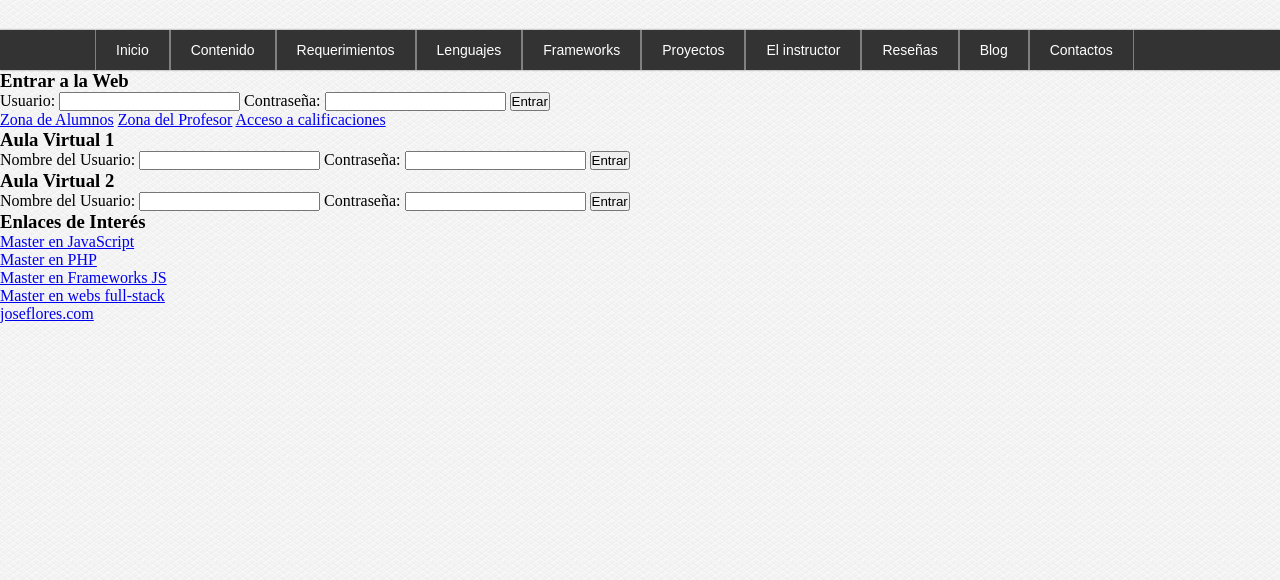
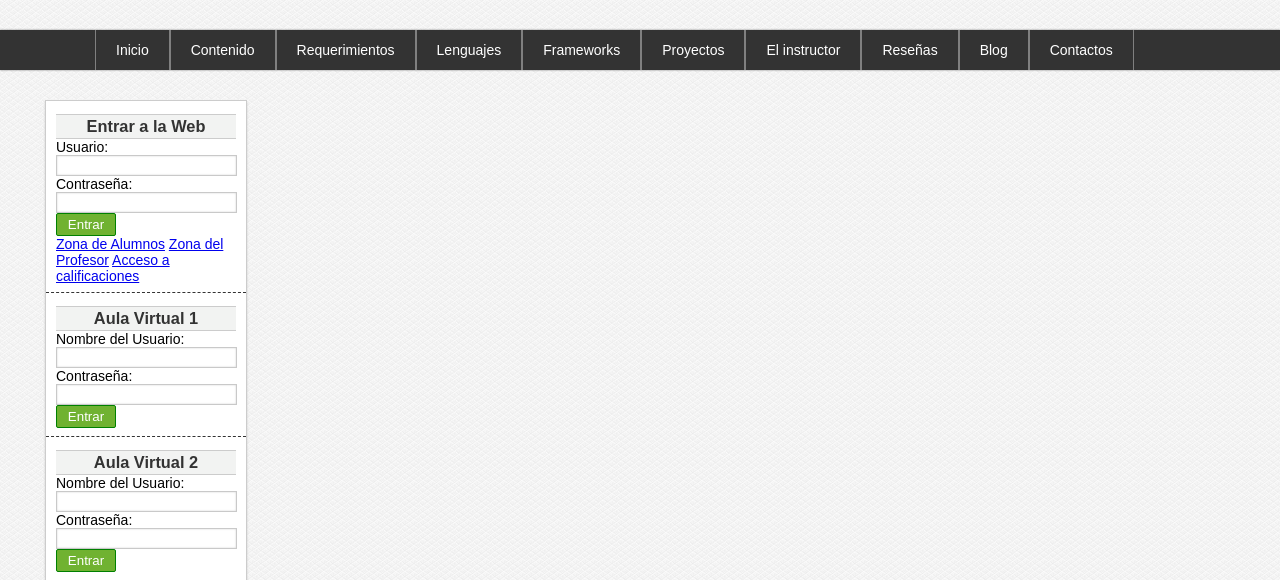
Before and after one commit to JoseAFlores777/masterCSS, a plain HTML site: page index.html in a window 1280 px wide. Shown: the part 220-800 px from the top of the page. Drawn offline with Linux system fonts and the light colour scheme; files whose address does not match are found by name.

Commit message:
Se agrego estilos a los formularias de la barra lateral

```diff
--- a/css/styles.css
+++ b/css/styles.css
@@ -8,8 +8,6 @@
         font-weight: normal;
         font-style: normal;
     }
-
-
     /* ESTILOS GENERALES */
 
     * {
@@ -20,8 +18,6 @@
     body {
         background-image: url("../img/paven.png");
     }
-
-
     /* CABECERA(HEADER) */
 
     #header {
@@ -65,8 +61,6 @@ body {
     #header h1 a {
         color: #70b231;
     }
-
-
     /* Barra de navegacion */
 
     #nav {
@@ -84,8 +78,6 @@ body {
         margin: 0px auto;
         width: 1090px;
     }
-
-
     /* Cuando colocamos estos operadores <> especificamos el elementos
 en este caso el elemento a estilizar es el elemento perteneciente
 al nav el primer ul el primer li */
@@ -113,8 +105,6 @@ al nav el primer ul el primer li */
         background-color: #70b231;
         box-shadow: 0px 0px 4px green inset;
     }
-
-
     /* MENU DESPEGABLE */
 
     #nav>ul>li>ul {
@@ -124,8 +114,6 @@ al nav el primer ul el primer li */
         box-shadow: 0px 2px 2px gray;
         z-index: 1;
     }
-
-
     /* Aqui le estamos diciendo que cuando el el cursor este
 parado en el li correspondiente va a ejecutar el código */
 
@@ -149,3 +137,103 @@ parado en el li correspondiente va a ejecutar el código */
     #nav>ul>li>ul>li:hover {
         box-shadow: 0px 0px 6px #ccc inset;
     }
+    /* CONTENIDO */
+
+    #content {
+        width: 1250px;
+        min-height: 1100px;
+        margin: 0px auto;
+    }
+    /* BARRA LATERAL */
+
+    #aside {
+        width: 200px;
+        float: left;
+        margin: 30px;
+        background-color: white;
+        border: 1px solid#ccc;
+        box-shadow: 0px 2px 2px#ccc;
+        font-family: sans-serif, Arial, Helvetica;
+    }
+
+    #aside .widget {
+        display: block;
+        width: 180px;
+        margin: 5px auto;
+        padding: 8px;
+        padding-left: 10px;
+        padding-right: 10px;
+        font-size: 14px;
+        border-bottom: 1px dashed#333333;
+    }
+
+    #aside .widget:last-child {
+        margin-bottom: 20px;
+    }
+
+    #aside h3 {
+        display: block;
+        width: 100%;
+        color: #333333;
+        text-align: center;
+        padding-top: 2px;
+        padding-bottom: 2px;
+        background-color: #f2f3f2;
+        border: 1px solid #ccc;
+        border-left: none;
+        border-right: none;
+    }
+    /*  Formularios (ESTILOS GENERALES)*/
+
+    input[type="text"],
+    input[type="email"],
+    input[type="password"],
+    select {
+        border: 1px solid#c9c9c9;
+        box-shadow: 0px 0px 2px#ccc inset;
+        background: white;
+        padding: 1px;
+        padding-top: 2px;
+        padding-bottom: 2px;
+        color: gray;
+        transition: all 300ms;
+    }
+
+    input[type="text"]:focus,
+    input[type="email"]:focus,
+    input[type="password"]:focus,
+    select:focus {
+        border: 1px solid #70b231;
+        color: black;
+    }
+
+    input[type="button"],
+    input[type="submit"],
+    input[type="reset"],
+    button {
+        display: block;
+        border-radius: 2px;
+        border: 1px solid green;
+        width: 60px;
+        padding: 3px;
+        color: white;
+        background-color: #70b231;
+        cursor: pointer;
+    }
+    /* Este estilo es cuando está encima del boton el cursor */
+
+    input[type="button"]:hover,
+    input[type="submit"]:hover,
+    input[type="reset"]:hover,
+    button:hover {
+        box-shadow: 0px 0px 2px gray;
+    }
+    /* Este estilo es cuando a hecho el usuario clic en el boton */
+
+    input[type="button"]:active,
+    input[type="submit"]:active,
+    input[type="reset"]:active,
+    button:active {
+        box-shadow: 0px 0px 3px gray inset;
+        text-shadow: 0px 0px 1px#ccc;
+    }
```
Lines whose indentation alone changed are shown as unchanged.
